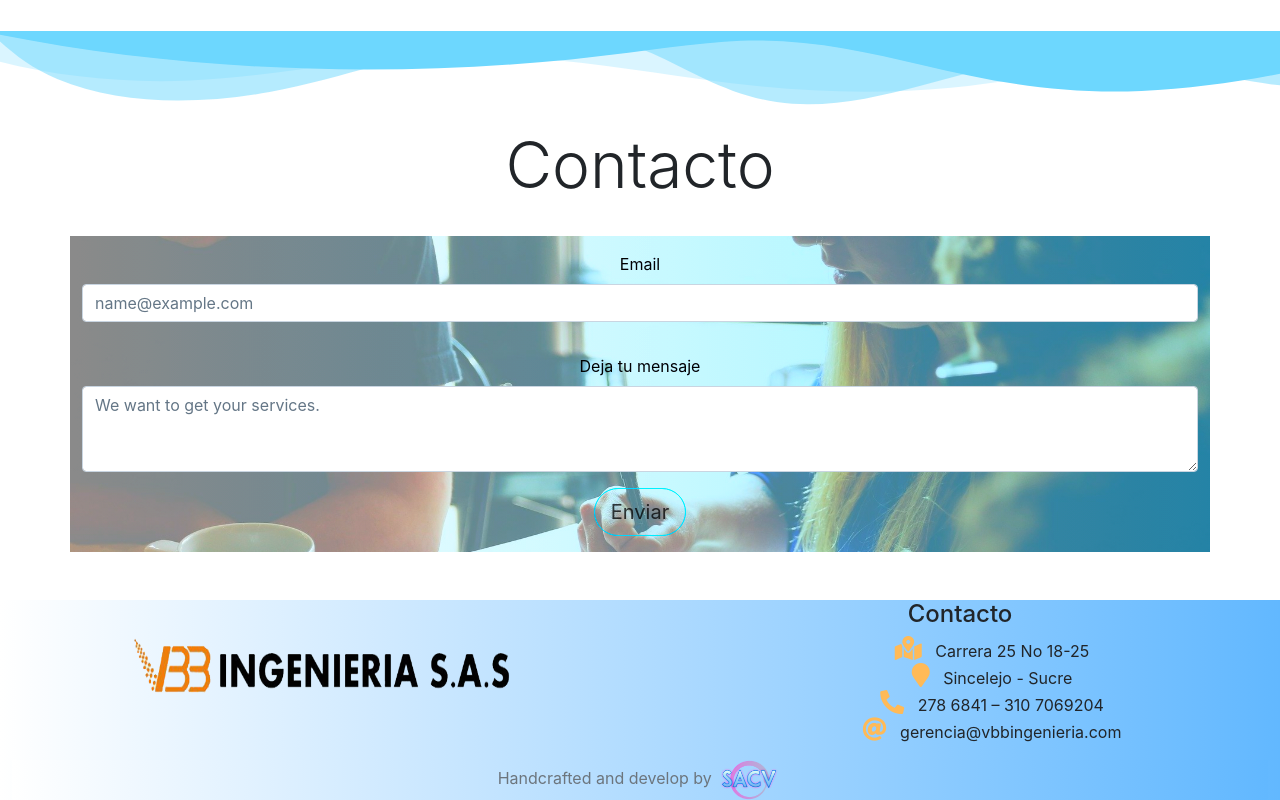
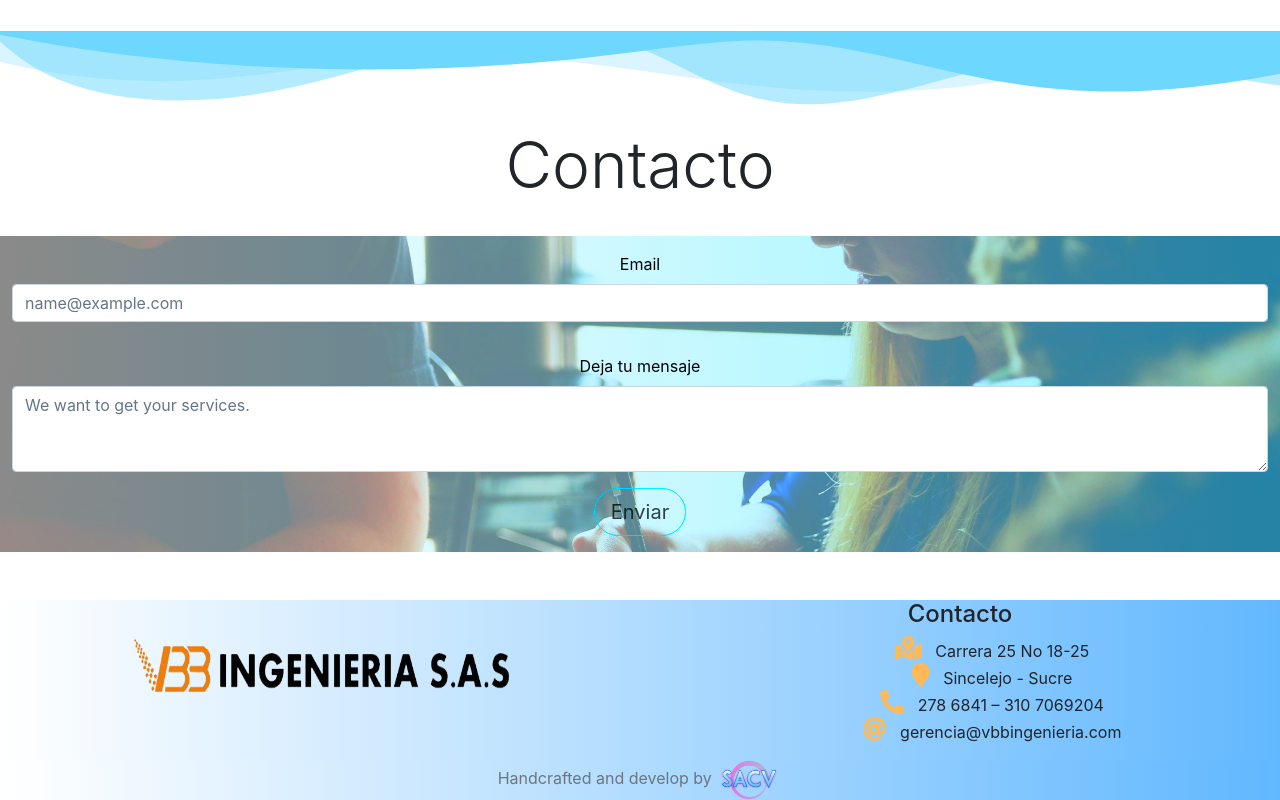
Before and after one commit to SergioCampbell/vbb, a React (Create React App) app: page / in a window 1280 px wide. Shown: the part 3183-3983 px from the top of the page. Built offline with nearby package versions, Linux system fonts and the light colour scheme.

Commit message:
Add files via upload

```diff
--- a/src/pages/contact.jsx
+++ b/src/pages/contact.jsx
@@ -1,12 +1,11 @@
 import React, { Fragment } from 'react'
 import '../App.css'
-import contact2 from '../assets/contact2.jpg'
 
 function Contact(params) {
     return(
         <Fragment>
-            <div className="container img-contact" id="contact">
-                <form className="row g-3">
+            <div className="container-fluid img-contact" id="contact">
+                <form className="row g-3 form">
                 <div className="mb-3">
                     <label for="exampleFormControlInput1" className="form-label text-black">Email</label>
                     <input type="email" class="form-control" id="exampleFormControlInput1" placeholder="name@example.com" />
```
